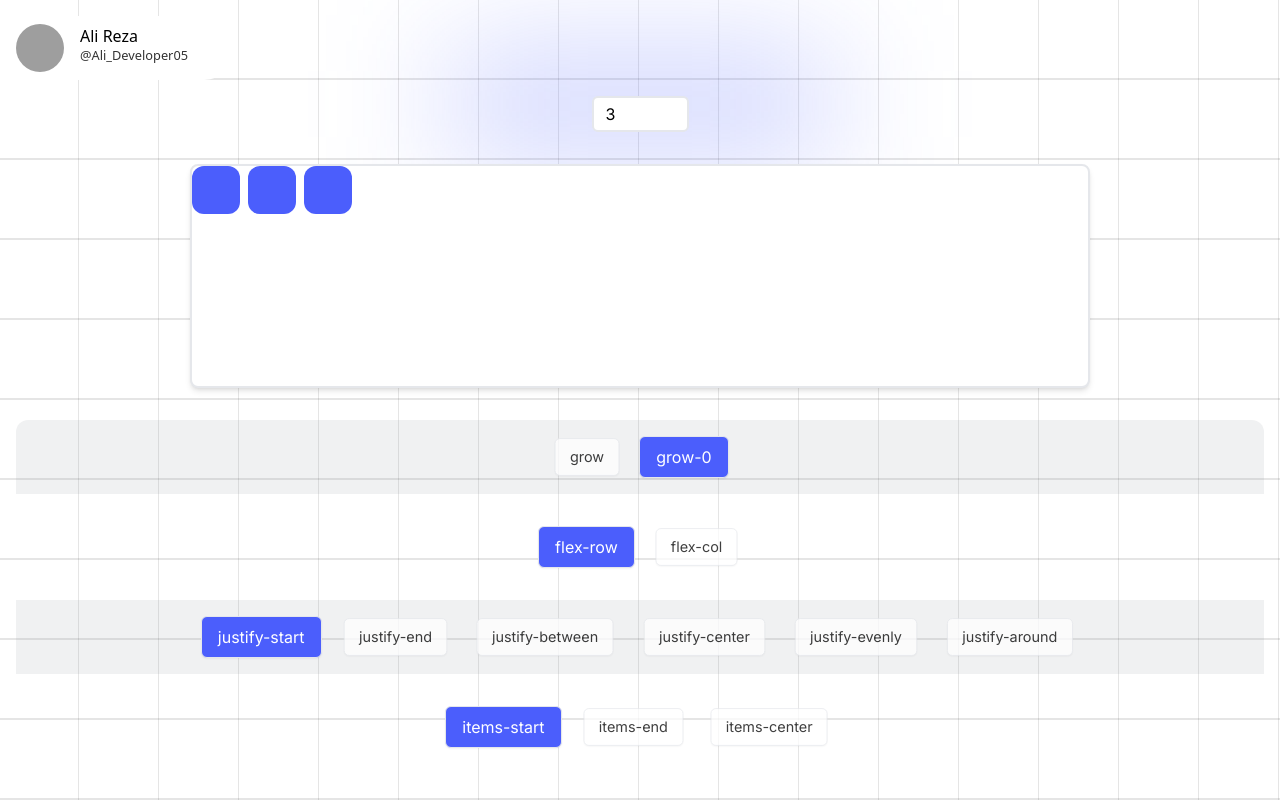
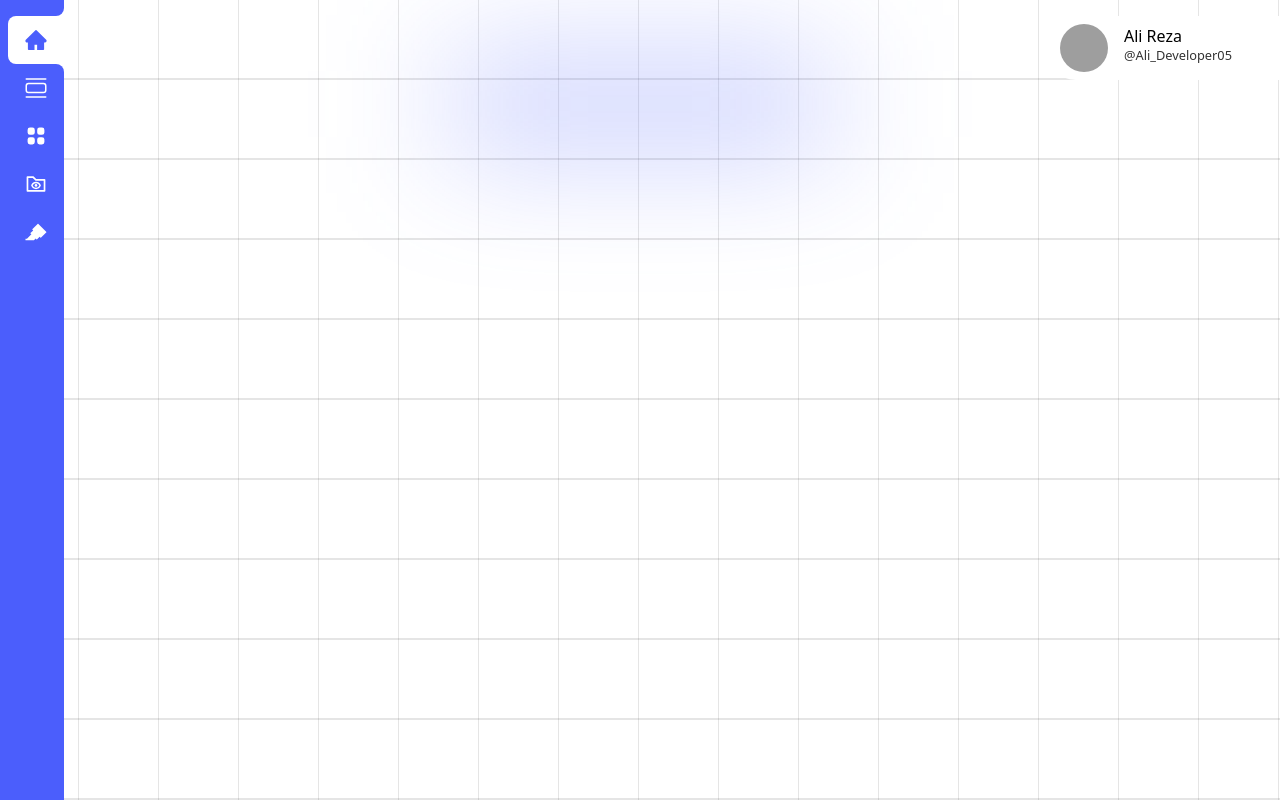
Before and after one commit to alisamadiii/Front-End-Styles, a Next.js app: page / in a window 1280 px wide. Built offline with nearby package versions, Linux system fonts and the light colour scheme; grey boxes are pictures that could not be loaded.

Commit message:
design-8 is done

```diff
--- a/pages/components/Producer.tsx
+++ b/pages/components/Producer.tsx
@@ -18,7 +18,7 @@ export default function Producer({}: Props) {
       transition={{ duration: 1, type: "spring" }}
       href="https://twitter.com/Ali_Developer05"
       target="_blank"
-      className="fixed left-0 flex items-center gap-4 px-4 py-2 pr-12 text-black bg-white rounded-r-full top-4 hover:bg-[#00acee] hover:text-white duration-200"
+      className="fixed right-0 flex items-center gap-4 px-4 py-2 pr-12 text-black bg-white rounded-l-full top-4 hover:bg-[#00acee] hover:text-white duration-200"
     >
       <Image
         src="https://pbs.twimg.com/profile_images/1598932468492476416/tTkHaLF7_400x400.jpg"
--- a/pages/index.tsx
+++ b/pages/index.tsx
@@ -1,117 +1,76 @@
 import { Inter } from "next/font/google";
 import { useState } from "react";
 import { AnimatePresence, motion } from "framer-motion";
-import Button from "./components/Button";
 
 const inter = Inter({ subsets: ["latin"] });
 
+import {
+  AiFillHome,
+  AiOutlineFolderView,
+  AiFillHighlight,
+} from "react-icons/ai";
+import { BsViewList } from "react-icons/bs";
+import { HiViewGrid } from "react-icons/hi";
+
+const INITIAL_VALUE = [
+  {
+    id: 1,
+    icon: AiFillHome,
+  },
+  {
+    id: 2,
+    icon: BsViewList,
+  },
+  {
+    id: 3,
+    icon: HiViewGrid,
+  },
+  {
+    id: 4,
+    icon: AiOutlineFolderView,
+  },
+  {
+    id: 5,
+    icon: AiFillHighlight,
+  },
+];
+
 export default function Home() {
-  const [squares, setSquares] = useState(3);
-  const [flexDirection, setflexDirection] = useState("flex-row");
-  const [justifyContent, setJustifyContent] = useState("justify-start");
-  const [alignItems, setAlignItems] = useState("items-start");
-  const [flexGrow, setFlexGrow] = useState("grow-0");
+  const [active, setActive] = useState(1);
 
   return (
     <main
       className={`${inter.className} flex flex-col items-center gap-8 px-4 mt-24 pb-12`}
     >
       <div className="absolute h-24 -translate-y-10 bg-primary/30 w-96 -z-50 blur-3xl"></div>
-      <div>
-        <input
-          type="number"
-          value={squares}
-          min={3}
-          max={10}
-          onChange={(e) => setSquares(Number(e.target.value))}
-          className="p-1 px-3 duration-200 border-2 rounded-md outline-none focus:shadow-input"
-        />
-      </div>
-      <div
-        className={`w-full max-w-[900px] mx-auto border-2 h-56 rounded-lg bg-white shadow-md overflow-hidden flex ${flexDirection} ${justifyContent} ${alignItems} gap-2`}
-      >
-        <AnimatePresence initial={false}>
-          {[...Array(squares)].map((_, index) => (
-            <motion.div
-              initial={{ opacity: 0, y: -30 }}
-              animate={{
-                opacity: 1,
-                y: 0,
-              }}
-              exit={{ y: -30, opacity: 0, transition: { duration: 0.2 } }}
-              transition={{ duration: 0.1, type: "spring", damping: 15 }}
-              layout
-              className={`w-12 h-12 bg-primary rounded-xl ${flexGrow}`}
-              key={index}
-            />
-          ))}
-        </AnimatePresence>
-      </div>
-      <div className="flex flex-wrap justify-center w-full gap-4 py-4 bg-gray-500/10 rounded-t-xl">
-        <Button value="grow" position={flexGrow} setPosition={setFlexGrow} />
-        <Button value="grow-0" position={flexGrow} setPosition={setFlexGrow} />
-      </div>
-      <div className="flex flex-wrap justify-center gap-4">
-        <Button
-          value="flex-row"
-          position={flexDirection}
-          setPosition={setflexDirection}
-        />
-        <Button
-          value="flex-col"
-          position={flexDirection}
-          setPosition={setflexDirection}
-        />
-      </div>
-      <div className="flex flex-wrap justify-center w-full gap-4 py-4 bg-gray-500/10">
-        <Button
-          value="justify-start"
-          position={justifyContent}
-          setPosition={setJustifyContent}
-        />
-        <Button
-          value="justify-end"
-          position={justifyContent}
-          setPosition={setJustifyContent}
-        />
-        <Button
-          value="justify-between"
-          position={justifyContent}
-          setPosition={setJustifyContent}
-        />
-        <Button
-          value="justify-center"
-          position={justifyContent}
-          setPosition={setJustifyContent}
-        />
-        <Button
-          value="justify-evenly"
-          position={justifyContent}
-          setPosition={setJustifyContent}
-        />
-        <Button
-          value="justify-around"
-          position={justifyContent}
-          setPosition={setJustifyContent}
-        />
-      </div>
-      <div className="flex flex-wrap justify-center gap-4">
-        <Button
-          value="items-start"
-          position={alignItems}
-          setPosition={setAlignItems}
-        />
-        <Button
-          value="items-end"
-          position={alignItems}
-          setPosition={setAlignItems}
-        />
-        <Button
-          value="items-center"
-          position={alignItems}
-          setPosition={setAlignItems}
-        />
-      </div>
+      <nav className="fixed top-0 left-0 flex flex-col items-center w-16 h-full py-4 pl-2 text-2xl text-white bg-primary">
+        {INITIAL_VALUE.map((value) => {
+          const Icon = value.icon;
+          return (
+            <div
+              key={value.id}
+              className={`relative isolate cursor-pointer w-full h-12 flex items-center justify-center ${
+                active == value.id ? "text-primary delay-200" : ""
+              }`}
+              onClick={() => setActive(value.id)}
+            >
+              <Icon />
+              {active == value.id && (
+                <motion.div
+                  layoutId="nav-links"
+                  className="absolute inset-0 bg-white rounded-l-lg -z-10"
+                >
+                  <motion.div
+                    transition={{ duration: 2 }}
+                    className="relative w-full h-2 -translate-y-full bg-white before:absolute before:inset-0 before:bg-primary before:rounded-br-lg"
+                  />
+                  <motion.div className="absolute bottom-0 w-full h-2 translate-y-full bg-white before:absolute before:inset-0 before:bg-primary before:rounded-tr-lg" />
+                </motion.div>
+              )}
+            </div>
+          );
+        })}
+      </nav>
     </main>
   );
 }
```
Also changed, not shown: 1 other file (tests, documents, lock files or other folders).
